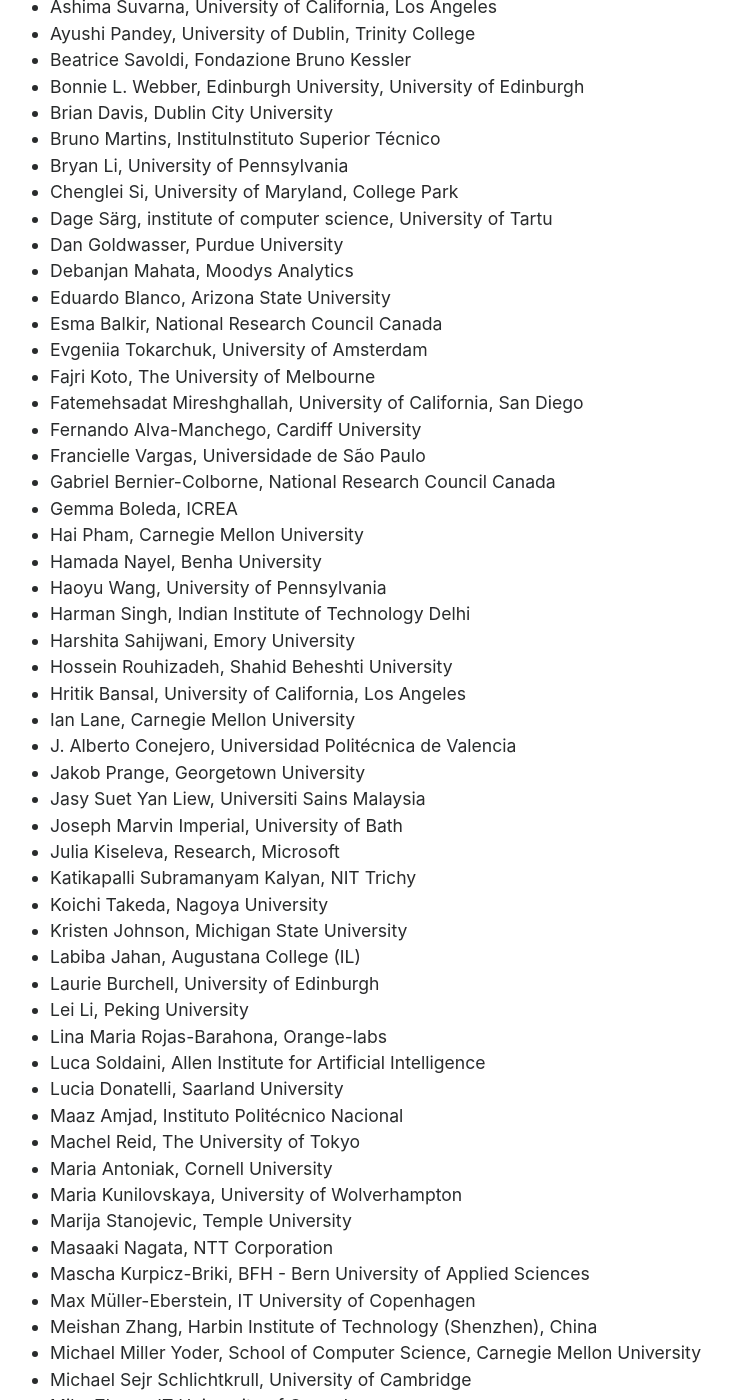
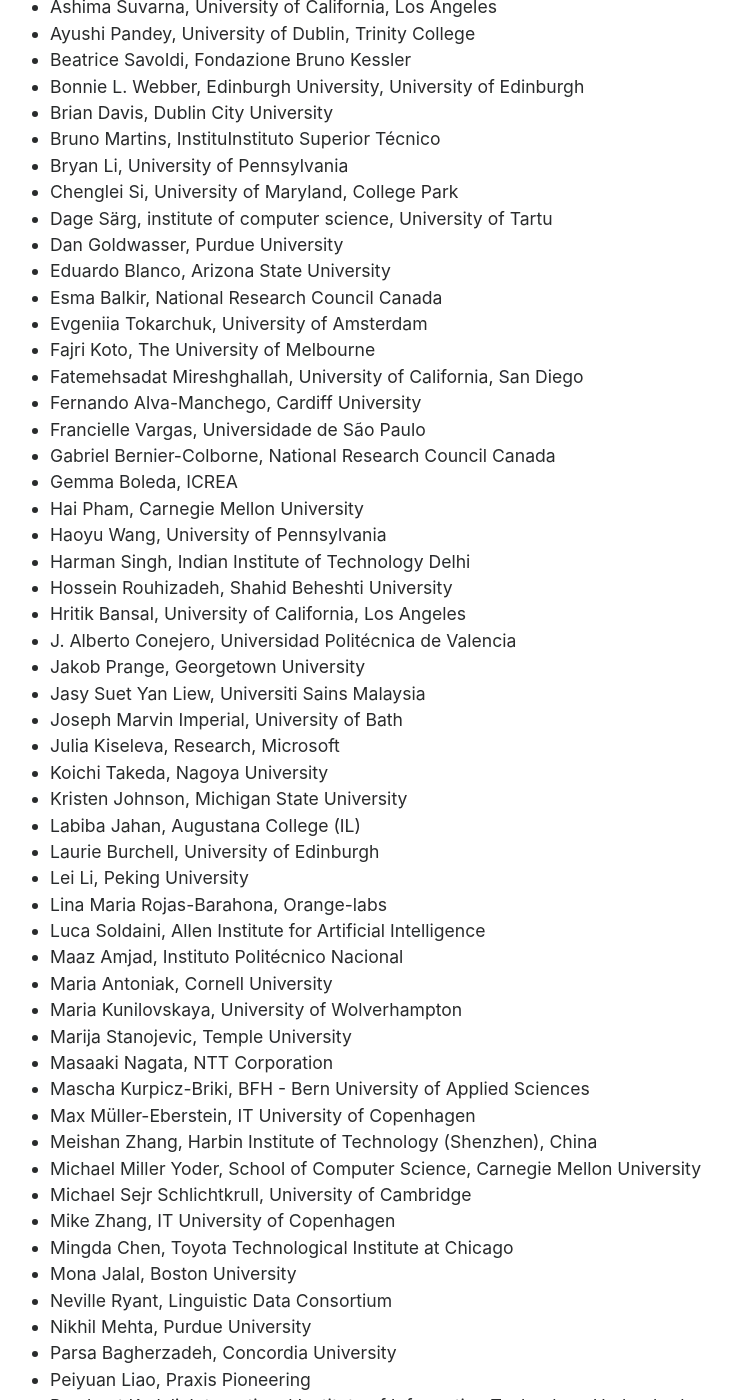
Before and after one commit to naacl2022-srw/naacl2022-srw.github.io, a Jekyll site: the page built from organization.md, in a window 1280 px wide and 1400 px high, scrolled down 1846 px. Shown: the whole window, without its empty margins (126-858 px from the left). Built offline with Jekyll 4.4.1, drawn with Linux system fonts in a browser that asks for light colours; some of the changed text lies outside the part shown.

Commit message:
Update organization.md

```diff
--- a/organization.md
+++ b/organization.md
@@ -61,7 +61,6 @@ order : 1
 - Chenglei Si, University of Maryland, College Park
 - Dage Särg, institute of computer science, University of Tartu
 - Dan Goldwasser, Purdue University
-- Debanjan Mahata, Moodys Analytics
 - Eduardo Blanco, Arizona State University
 - Esma Balkir, National Research Council Canada
 - Evgeniia Tokarchuk, University of Amsterdam
@@ -72,19 +71,15 @@ order : 1
 - Gabriel Bernier-Colborne, National Research Council Canada
 - Gemma Boleda, ICREA
 - Hai Pham, Carnegie Mellon University
-- Hamada Nayel, Benha University
 - Haoyu Wang, University of Pennsylvania
 - Harman Singh, Indian Institute of Technology Delhi
-- Harshita Sahijwani, Emory University
 - Hossein Rouhizadeh, Shahid Beheshti University
 - Hritik Bansal, University of California, Los Angeles
-- Ian Lane, Carnegie Mellon University
 - J. Alberto Conejero, Universidad Politécnica de Valencia
 - Jakob Prange, Georgetown University
 - Jasy Suet Yan Liew, Universiti Sains Malaysia
 - Joseph Marvin Imperial, University of Bath
 - Julia Kiseleva, Research, Microsoft
-- Katikapalli Subramanyam Kalyan, NIT Trichy
 - Koichi Takeda, Nagoya University
 - Kristen Johnson, Michigan State University
 - Labiba Jahan, Augustana College (IL)
@@ -92,9 +87,7 @@ order : 1
 - Lei Li, Peking University
 - Lina Maria Rojas-Barahona, Orange-labs
 - Luca Soldaini, Allen Institute for Artificial Intelligence
-- Lucia Donatelli, Saarland University
 - Maaz Amjad, Instituto Politécnico Nacional
-- Machel Reid, The University of Tokyo
 - Maria Antoniak, Cornell University
 - Maria Kunilovskaya, University of Wolverhampton
 - Marija Stanojevic, Temple University
@@ -109,14 +102,12 @@ order : 1
 - Mona Jalal, Boston University
 - Neville Ryant, Linguistic Data Consortium
 - Nikhil Mehta, Purdue University
-- Orion Montoya, Textio Inc.
 - Parsa Bagherzadeh, Concordia University
 - Peiyuan Liao, Praxis Pioneering
 - Prashant Kodali, International Institute of Information Technology Hyderabad
 - Qing Lyu, University of Pennsylvania
 - Rajkumar Pujari, Purdue University
 - Ritam Dutt, Carnegie Mellon University
-- Roberto Basili, University of Roma, Tor Vergata
 - Ryohei Sasano, Nagoya University
 - Sandeep Mathias, Presidency University, Bangalore
 - Sashank Santhanam, Apple
@@ -131,12 +122,9 @@ order : 1
 - Surangika Ranathunga, University of Moratuwa
 - Tanmay Parekh, University of California, Los Angeles
 - Tatiana Litvinova, Voronezh State Pedagogical University
-- Tirthankar Ghosal, Charles University
 - Tom Sherborne, University of Edinburgh
 - Tsvetomila Mihaylova, Instituto de Telecomunicações, Portugal
 - Tunazzina Islam, Purdue University
-- Usman Naseem, University of Sydney
-- Vaibhav Kumar, Delhi Technological University
 - Vincent Nguyen, Australian National University
 - Vivek Srivastava, Tata Consultancy Services Limited, India
 - Xabier Soto, University of the Basque Country UPV/EHU
```
